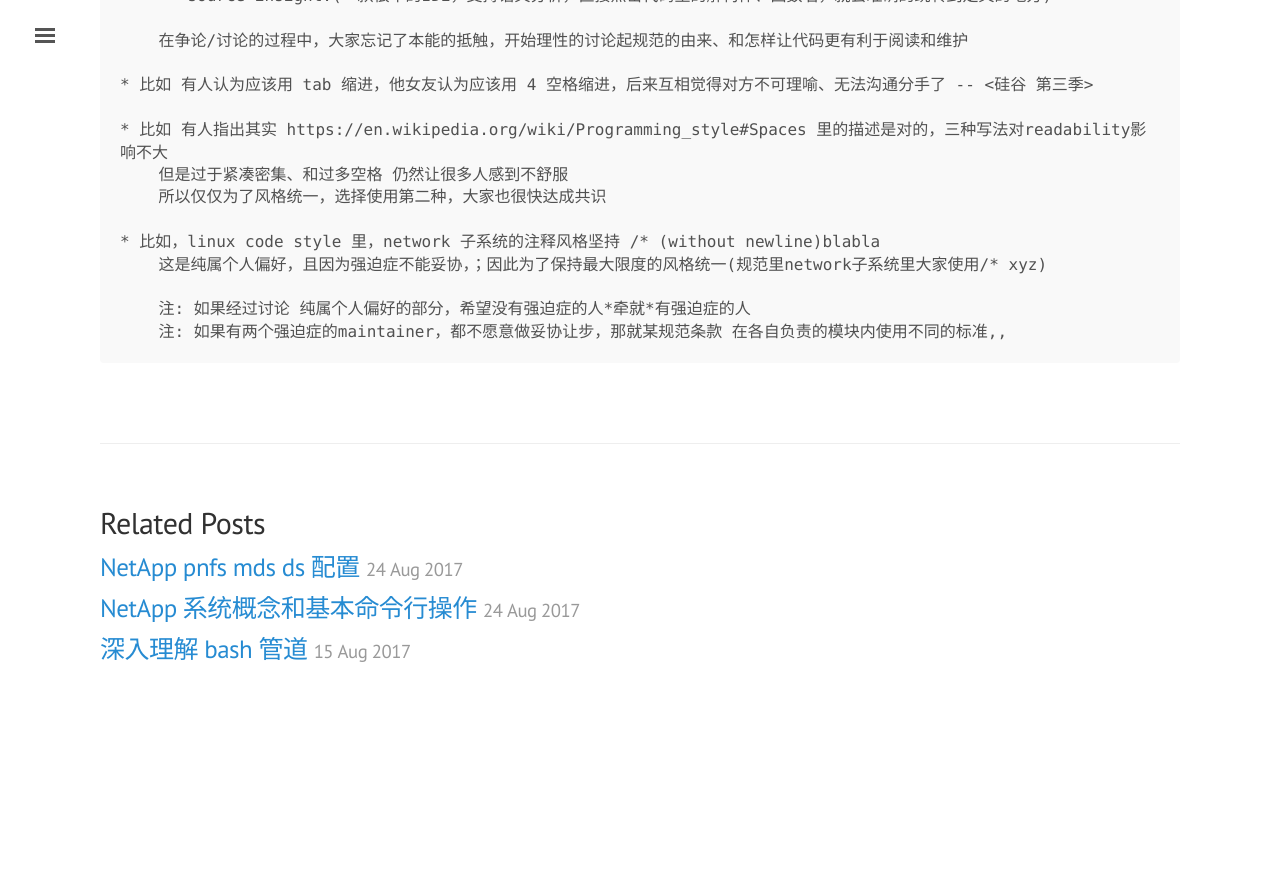
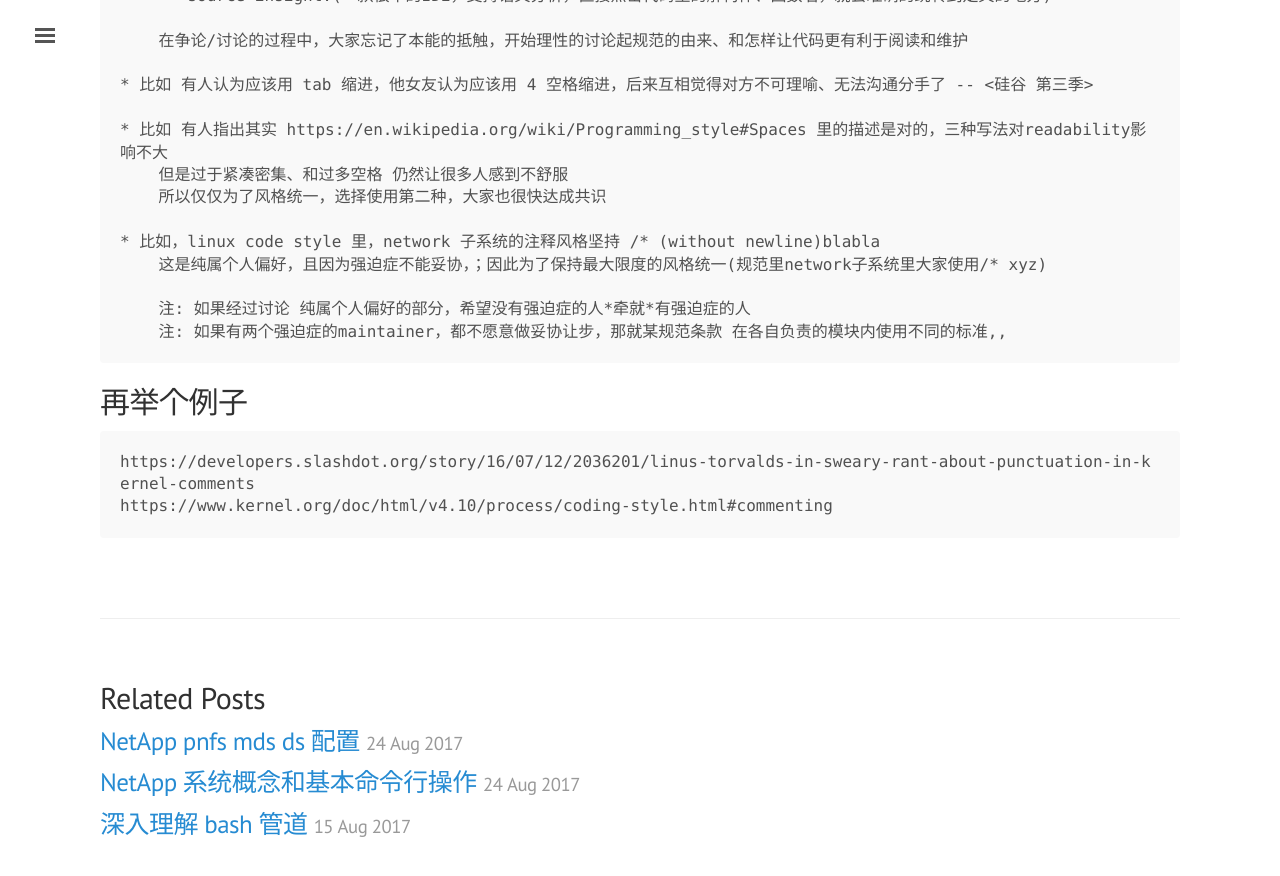
Before and after one commit to tcler/tcler.github.io, a Jekyll site: the page built from _posts/2017-07-15-war-of-code-style.md, in a window 1280 px wide and 900 px high, scrolled down 894 px. Shown: the top 876 px of the window. Built offline with Jekyll 4.4.1, drawn with Linux system fonts in a browser that asks for light colours; before the commit the page ends 1619 px from its top, so only the background shows below that.

Commit message:
Update 2017-07-15-war-of-code-style.md

````diff
--- a/_posts/2017-07-15-war-of-code-style.md
+++ b/_posts/2017-07-15-war-of-code-style.md
@@ -45,3 +45,10 @@ title: "令人厌倦的宗教战争 -- code sytle"
 
         注: 如果经过讨论 纯属个人偏好的部分，希望没有强迫症的人*牵就*有强迫症的人
         注: 如果有两个强迫症的maintainer，都不愿意做妥协让步，那就某规范条款 在各自负责的模块内使用不同的标准,,
+
+
+## 再举个例子
+```
+https://developers.slashdot.org/story/16/07/12/2036201/linus-torvalds-in-sweary-rant-about-punctuation-in-kernel-comments
+https://www.kernel.org/doc/html/v4.10/process/coding-style.html#commenting
+```
````
